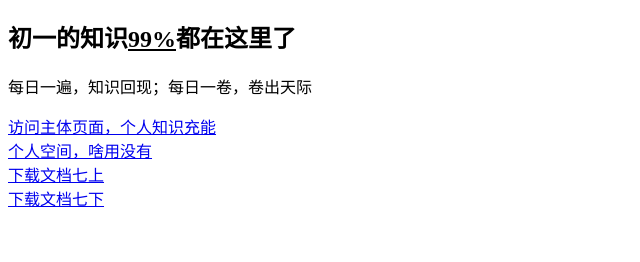
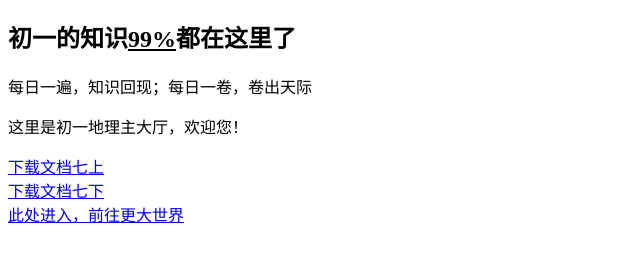
Before and after one commit to lRh-95/Geo, a plain HTML site: page index.html in a window 1280 px wide. Shown: the part 70-332 px from the top of the page, without its empty margins (0-640 px from the left). Drawn offline with Linux system fonts and the light colour scheme.

Commit message:
Update index.html

```diff
--- a/index.html
+++ b/index.html
@@ -17,14 +17,13 @@
     <h1>地理知识查询</h1>
     <h2>初一的知识<ins>99%</ins>都在这里了</h2>
     <p>每日一遍，知识回现；每日一卷，卷出天际</p>
+    <p>这里是初一地理主大厅，欢迎您！</p>
+
     </div>
-
     <div>
-    <a href="https://lrh-95.github.io/Geo/Geo.html" target="blank">访问主体页面，个人知识充能</a><br>
-    <a href="https://space.bilibili.com/3546690015463479?spm_id_from=333.1007.0.0"target="blank">个人空间，啥用没有</a><br>
     <a href="七上地常.docx" download>下载文档七上</a><br>
     <a href="七下地常.docx" download>下载文档七下</a><br>
+    <a href="https://lrh-95.github.io/Geo/Geo.html" >此处进入，前往更大世界</a><br>
     </div>
-
 </body>
 </html>
```
